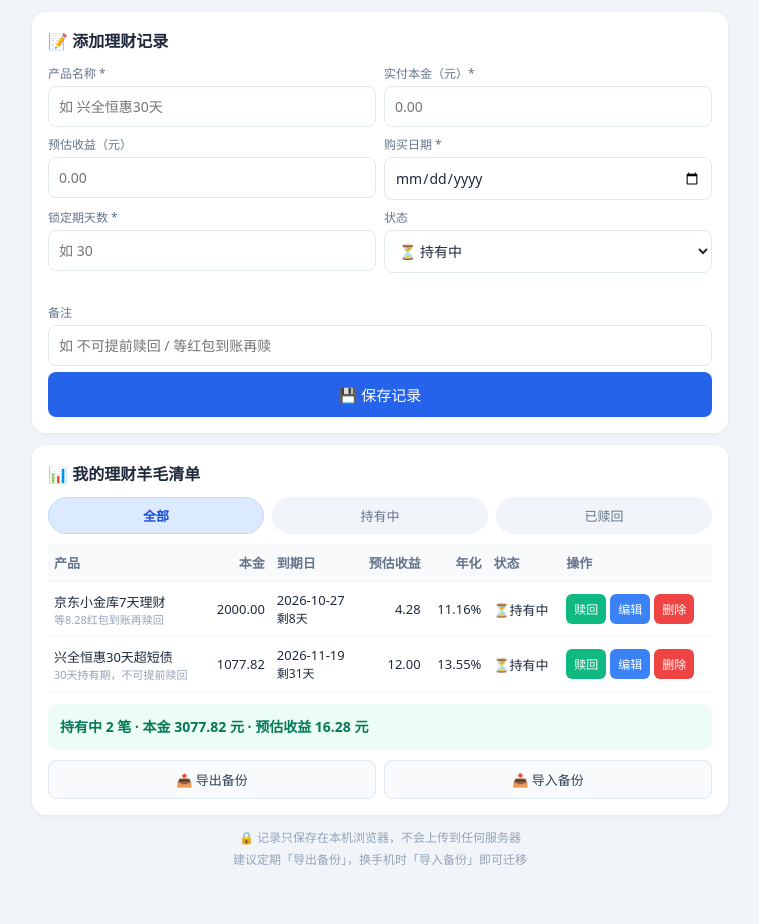
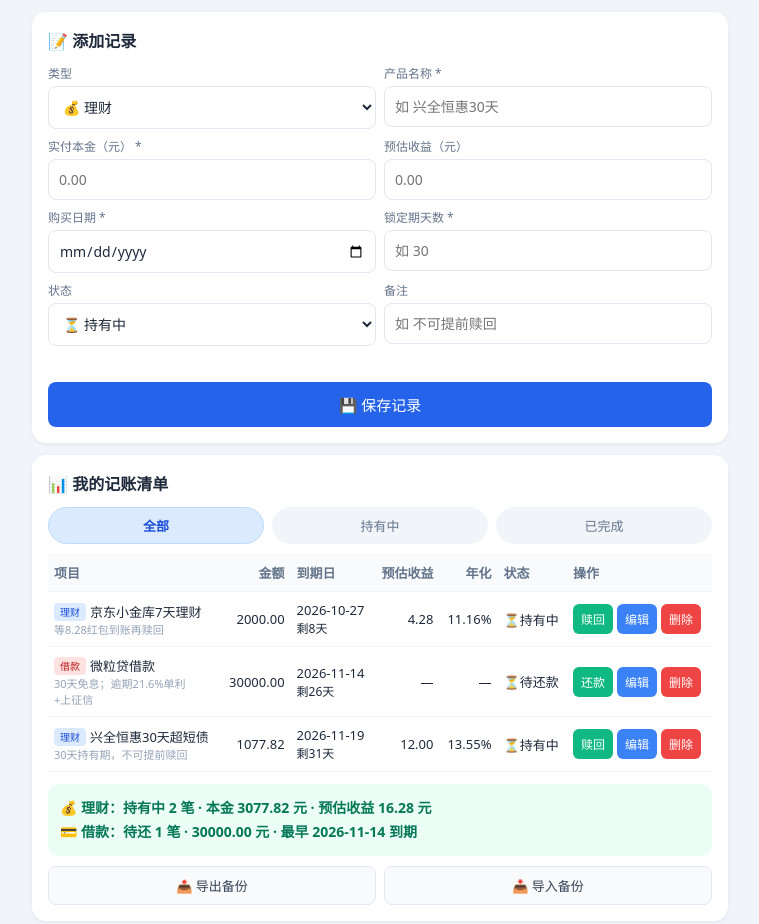
Before and after one commit to w-hw-jiaoxy/licai-yangmao, a plain HTML site: page index.html in a window 1280 px wide. Shown: the top 924 px of the page, without its empty margins (260-1019 px from the left). Drawn offline with Linux system fonts and the light colour scheme.

Commit message:
v2: 新增借款类型，微粒贷3万纳入到期提醒

```diff
--- a/index.html
+++ b/index.html
@@ -33,13 +33,17 @@ tr.warn td{background:#fff7ed}
 .warn-tag{color:#c2410c;font-weight:bold}
 td.num,th.num{text-align:right;font-variant-numeric:tabular-nums}
 .remark{font-size:11px;color:#94a3b8;white-space:normal;max-width:140px}
+.tag{font-size:10px;padding:2px 6px;border-radius:4px;margin-right:4px;vertical-align:1px}
+.tag.licai{background:#dbeafe;color:#1d4ed8}
+.tag.loan{background:#fee2e2;color:#b91c1c}
 .op{display:flex;gap:4px}
 .op button{border:none;border-radius:6px;padding:6px 8px;font-size:12px;color:#fff;cursor:pointer}
 .redeem{background:#10b981}.edit{background:#3b82f6}.del{background:#ef4444}
 .alert{background:#fff7ed;border:1px solid #fed7aa;color:#9a3412;border-radius:10px;padding:10px 12px;margin-bottom:10px;font-size:13px;display:none}
 .alert.show{display:block}
 .alert.t{font-weight:bold;margin-bottom:4px}
-.sum{background:#ecfdf5;color:#047857;padding:12px;border-radius:10px;margin-top:12px;font-weight:bold;font-size:14px;line-height:1.6}
+.sum{background:#ecfdf5;color:#047857;padding:12px;border-radius:10px;margin-top:12px;font-weight:bold;font-size:14px;line-height:1.7}
+.sum.loan-line{color:#b91c1c}
 .tools{display:flex;gap:8px;margin-top:10px}
 .tools button{flex:1;background:#f8fafc;border:1px solid #e2e8f0;color:#334155;border-radius:8px;padding:9px;font-size:13px;cursor:pointer}
 .foot{font-size:12px;color:#94a3b8;text-align:center;line-height:1.8;margin-top:6px}
@@ -48,35 +52,38 @@ td.num,th.num{text-align:right;font-variant-numeric:tabular-nums}
 <body>
 
 <div class="card">
-<h2 id="formTitle">📝 添加理财记录</h2>
+<h2 id="formTitle">📝 添加记录</h2>
 <div class="row">
+<div class="field"><label>类型</label><select id="kind" onchange="toggleKind()"><option value="licai">💰 理财</option><option value="loan">💳 借款</option></select></div>
 <div class="field"><label>产品名称 *</label><input id="name" placeholder="如 兴全恒惠30天"></div>
-<div class="field"><label>实付本金（元）*</label><input id="money" type="number" step="0.01" inputmode="decimal" placeholder="0.00"></div>
 </div>
 <div class="row">
-<div class="field"><label>预估收益（元）</label><input id="expectProfit" type="number" step="0.01" inputmode="decimal" placeholder="0.00"></div>
-<div class="field"><label>购买日期 *</label><input id="startDate" type="date"></div>
+<div class="field"><label id="moneyLabel">实付本金（元）*</label><input id="money" type="number" step="0.01" inputmode="decimal" placeholder="0.00"></div>
+<div class="field" id="profitField"><label>预估收益（元）</label><input id="expectProfit" type="number" step="0.01" inputmode="decimal" placeholder="0.00"></div>
 </div>
 <div class="row">
-<div class="field"><label>锁定期天数 *</label><input id="holdDay" type="number" inputmode="numeric" placeholder="如 30"></div>
-<div class="field"><label>状态</label><select id="status"><option value="holding">⏳ 持有中</option><option value="done">✅ 已到期赎回</option></select></div>
+<div class="field"><label id="dateLabel">购买日期 *</label><input id="startDate" type="date"></div>
+<div class="field"><label id="dayLabel">锁定期天数 *</label><input id="holdDay" type="number" inputmode="numeric" placeholder="如 30"></div>
+</div>
+<div class="row">
+<div class="field"><label>状态</label><select id="status"><option value="holding">⏳ 持有中</option><option value="done">✅ 已完成</option></select></div>
+<div class="field"><label>备注</label><input id="remark" placeholder="如 不可提前赎回"></div>
 </div>
 <div class="hint" id="endPreview"></div>
-<div class="field"><label>备注</label><input id="remark" placeholder="如 不可提前赎回 / 等红包到账再赎"></div>
 <button class="primary" id="saveBtn" onclick="saveItem()">💾 保存记录</button>
 <button class="ghost" id="cancelBtn" style="display:none" onclick="resetForm()">取消编辑</button>
 </div>
 
 <div class="card" id="listCard">
-<h2>📊 我的理财羊毛清单</h2>
+<h2>📊 我的记账清单</h2>
 <div class="chips">
 <div class="chip on" data-f="all" onclick="setFilter('all')">全部</div>
 <div class="chip" data-f="holding" onclick="setFilter('holding')">持有中</div>
-<div class="chip" data-f="done" onclick="setFilter('done')">已赎回</div>
+<div class="chip" data-f="done" onclick="setFilter('done')">已完成</div>
 </div>
 <div class="alert" id="alertBox"></div>
 <div class="table-wrap"><table>
-<thead><tr><th>产品</th><th class="num">本金</th><th>到期日</th><th class="num">预估收益</th><th class="num">年化</th><th>状态</th><th>操作</th></tr></thead>
+<thead><tr><th>项目</th><th class="num">金额</th><th>到期日</th><th class="num">预估收益</th><th class="num">年化</th><th>状态</th><th>操作</th></tr></thead>
 <tbody id="listBody"></tbody>
 </table></div>
 <div class="sum" id="sumBox"></div>
@@ -92,9 +99,11 @@ td.num,th.num{text-align:right;font-variant-numeric:tabular-nums}
 <script>
 "use strict";
 var LS_KEY = "licaiYangmaoListV1";
+var MIG_KEY = "licaiYangmaoMigratedV2";
 var defaultData = [
-{name:"兴全恒惠30天超短债", money:1077.82, expectProfit:12.00, startDate:"2026-10-20", holdDay:30, endDate:"2026-11-19", status:"holding", remark:"30天持有期，不可提前赎回"},
-{name:"京东小金库7天理财", money:2000.00, expectProfit:4.28, startDate:"2026-10-20", holdDay:7, endDate:"2026-10-27", status:"holding", remark:"等8.28红包到账再赎回"}
+{kind:"licai", name:"兴全恒惠30天超短债", money:1077.82, expectProfit:12.00, startDate:"2026-10-20", holdDay:30, endDate:"2026-11-19", status:"holding", remark:"30天持有期，不可提前赎回"},
+{kind:"licai", name:"京东小金库7天理财", money:2000.00, expectProfit:4.28, startDate:"2026-10-20", holdDay:7, endDate:"2026-10-27", status:"holding", remark:"等8.28红包到账再赎回"},
+{kind:"loan", name:"微粒贷借款", money:30000.00, expectProfit:0, startDate:"2026-10-14", holdDay:31, endDate:"2026-11-14", status:"holding", remark:"30天免息；逾期21.6%单利+上征信"}
 ];
 
 var data = loadData();
@@ -102,19 +111,38 @@ var editIndex = -1;
 var curFilter = "all";
 
 function loadData(){
+var arr = null;
 try{
 var raw = localStorage.getItem(LS_KEY);
 if(raw){
-var arr = JSON.parse(raw);
-if(Object.prototype.toString.call(arr)==="[object Array]") return arr;
+var parsed = JSON.parse(raw);
+if(Object.prototype.toString.call(parsed)==="[object Array]") arr = parsed;
 }
 }catch(e){}
-return JSON.parse(JSON.stringify(defaultData));
+if(!arr) arr = JSON.parse(JSON.stringify(defaultData));
+for(var i=0;i<arr.length;i++){ if(!arr[i].kind) arr[i].kind = "licai";}
+return arr;
 }
 function saveData(){
 try{ localStorage.setItem(LS_KEY, JSON.stringify(data));}
 catch(e){ alert("保存失败：浏览器存储不可用");}
 }
+/* 一次性迁移：给老用户补一条微粒贷借款记录 */
+try{
+if(!localStorage.getItem(MIG_KEY)){
+var hasLoan = false;
+for(var mi=0;mi<data.length;mi++){
+if(data[mi].kind==="loan" || /微粒贷/.test(data[mi].name||"")){ hasLoan = true; break;}
+}
+if(!hasLoan){
+data.push({kind:"loan", name:"微粒贷借款", money:30000.00, expectProfit:0, startDate:"2026-10-14", holdDay:31, endDate:"2026-11-14", status:"holding", remark:"30天免息；逾期21.6%单利+上征信"});
+saveData();
+}
+localStorage.setItem(MIG_KEY, "1");
+}
+}catch(e){}
+
+function isLoan(it){ return it.kind === "loan";}
 function esc(s){
 return String(s==null?"":s).replace(/&/g,"&amp;").replace(/</g,"&lt;").replace(/>/g,"&gt;").replace(/"/g,"&quot;");
 }
@@ -140,26 +168,39 @@ return (p/m*365/days*100).toFixed(2)+"%";
 }
 function money(n){ n=+n; return isNaN(n)?"—":n.toFixed(2);}
 
+function toggleKind(){
+var loan = document.getElementById("kind").value === "loan";
+document.getElementById("profitField").style.display = loan? "none": "";
+document.getElementById("moneyLabel").textContent = loan? "借款金额（元） *": "实付本金（元） *";
+document.getElementById("dateLabel").textContent = loan? "借款日期 *": "购买日期 *";
+document.getElementById("dayLabel").textContent = loan? "借款天数 *": "锁定期天数 *";
+document.getElementById("name").placeholder = loan? "如 微粒贷借款": "如 兴全恒惠30天";
+updateEndPreview();
+}
+
 function updateEndPreview(){
 var s = document.getElementById("startDate").value;
 var h = parseInt(document.getElementById("holdDay").value,10);
+var loan = document.getElementById("kind").value === "loan";
 var el = document.getElementById("endPreview");
-el.textContent = (s && h>0)? "到期日："+addDays(s,h): "";
+el.textContent = (s && h>0)? (loan? "还款日：": "到期日：") + addDays(s,h): "";
 }
 
 function saveItem(){
+var kind = document.getElementById("kind").value;
+var loan = kind === "loan";
 var name = document.getElementById("name").value.trim();
 var moneyV = parseFloat(document.getElementById("money").value);
-var profitV = parseFloat(document.getElementById("expectProfit").value)||0;
+var profitV = loan? 0: (parseFloat(document.getElementById("expectProfit").value)||0);
 var startDate = document.getElementById("startDate").value;
 var holdDay = parseInt(document.getElementById("holdDay").value,10);
 var status = document.getElementById("status").value;
 var remark = document.getElementById("remark").value.trim();
-if(!name){ alert("请填写产品名称"); return;}
-if(!(moneyV>0)){ alert("请填写实付本金（大于0）"); return;}
-if(!startDate){ alert("请选择购买日期"); return;}
-if(!(holdDay>0)){ alert("请填写锁定期天数（大于0）"); return;}
-var item = {name:name, money:Math.round(moneyV*100)/100, expectProfit:Math.round(profitV*100)/100,
+if(!name){ alert("请填写名称"); return;}
+if(!(moneyV>0)){ alert(loan? "请填写借款金额（大于0）": "请填写实付本金（大于0）"); return;}
+if(!startDate){ alert(loan? "请选择借款日期": "请选择购买日期"); return;}
+if(!(holdDay>0)){ alert("请填写天数（大于0）"); return;}
+var item = {kind:kind, name:name, money:Math.round(moneyV*100)/100, expectProfit:Math.round(profitV*100)/100,
 startDate:startDate, holdDay:holdDay, endDate:addDays(startDate,holdDay), status:status, remark:remark};
 if(editIndex>=0){ data[editIndex]=item;} else { data.push(item);}
 saveData(); resetForm(); render();
@@ -168,16 +209,18 @@ document.getElementById("listCard").scrollIntoView();
 
 function resetForm(){
 ["name","money","expectProfit","startDate","holdDay","remark"].forEach(function(id){ document.getElementById(id).value="";});
+document.getElementById("kind").value="licai";
 document.getElementById("status").value="holding";
-document.getElementById("endPreview").textContent="";
+toggleKind();
 editIndex=-1;
-document.getElementById("formTitle").textContent="📝 添加理财记录";
+document.getElementById("formTitle").textContent="📝 添加记录";
 document.getElementById("saveBtn").textContent="💾 保存记录";
 document.getElementById("cancelBtn").style.display="none";
 }
 
 function editItem(i){
 var it=data[i]; if(!it) return;
+document.getElementById("kind").value = it.kind || "licai";
 document.getElementById("name").value=it.name;
 document.getElementById("money").value=it.money;
 document.getElementById("expectProfit").value=it.expectProfit;
@@ -185,7 +228,7 @@ document.getElementById("startDate").value=it.startDate;
 document.getElementById("holdDay").value=it.holdDay;
 document.getElementById("status").value=it.status;
 document.getElementById("remark").value=it.remark||"";
-updateEndPreview();
+toggleKind();
 editIndex=i;
 document.getElementById("formTitle").textContent="✏️ 正在编辑："+it.name;
 document.getElementById("saveBtn").textContent="💾 保存修改";
@@ -213,24 +256,30 @@ for(var k=0;k<chips.length;k++){ chips[k].classList.toggle("on", chips[k].getAtt
 render();
 }
 
+function statusText(it){
+if(isLoan(it)) return it.status==="holding"? "⏳待还款": "✅已还款";
+return it.status==="holding"? "⏳持有中": "✅已赎回";
+}
+
 function rowHTML(it,i){
+var loan = isLoan(it);
 var d=daysLeft(it.endDate), cd, warn=false;
 if(it.status==="holding"){
 if(d>0){ cd="剩"+d+"天"; if(d<=3) warn=true;}
-else if(d===0){ cd="今天到期"; warn=true;}
+else if(d===0){ cd= loan? "今天还款": "今天到期"; warn=true;}
 else { cd="逾期"+(-d)+"天"; warn=true;}
 } else { cd="—";}
-var statusText = it.status==="holding"? "⏳持有中": "✅已赎回";
 var ops = it.status==="holding"
-? '<button class="redeem" onclick="redeemItem('+i+')">赎回</button><button class="edit" onclick="editItem('+i+')">编辑</button><button class="del" onclick="delItem('+i+')">删除</button>'
+? '<button class="redeem" onclick="redeemItem('+i+')">'+(loan?"还款":"赎回")+'</button><button class="edit" onclick="editItem('+i+')">编辑</button><button class="del" onclick="delItem('+i+')">删除</button>'
 : '<button class="edit" onclick="editItem('+i+')">编辑</button><button class="del" onclick="delItem('+i+')">删除</button>';
+var tag = '<span class="tag '+(loan?"loan":"licai")+'">'+(loan?"借款":"理财")+'</span>';
 return '<tr class="'+(warn?"warn":"")+'">'+
-'<td>'+esc(it.name)+(it.remark?'<div class="remark">'+esc(it.remark)+'</div>':"")+'</td>'+
+'<td>'+tag+esc(it.name)+(it.remark?'<div class="remark">'+esc(it.remark)+'</div>':"")+'</td>'+
 '<td class="num">'+money(it.money)+'</td>'+
 '<td>'+esc(it.endDate)+'<div class="'+(warn?"warn-tag":"")+'" style="font-size:12px">'+cd+'</div></td>'+
-'<td class="num">'+money(it.expectProfit)+'</td>'+
-'<td class="num">'+annualize(it.expectProfit,it.money,it.holdDay)+'</td>'+
-'<td>'+statusText+'</td>'+
+'<td class="num">'+(loan?"—":money(it.expectProfit))+'</td>'+
+'<td class="num">'+(loan?"—":annualize(it.expectProfit,it.money,it.holdDay))+'</td>'+
+'<td>'+statusText(it)+'</td>'+
 '<td><div class="op">'+ops+'</div></td></tr>';
 }
 
@@ -251,9 +300,10 @@ tbody.innerHTML = idxs.length
 var warns=[];
 data.forEach(function(it){
 if(it.status!=="holding") return;
+var loan=isLoan(it);
 var d=daysLeft(it.endDate);
-if(d<0) warns.push("已于 "+it.endDate+" 到期，请尽快赎回！");
-else if(d<=3) warns.push("将于 "+it.endDate+" 到期（"+(d===0?"今天":"还剩"+d+"天")+"）");
+if(d<0) warns.push("已于 "+it.endDate+(loan?" 到期未还，请尽快还款！":" 到期，请尽快赎回！"));
+else if(d<=3) warns.push("将于 "+it.endDate+" 到期"+(loan?"需还款":"")+"（"+(d===0?(loan?"今天":"今天"):"还剩"+d+"天")+"）");
 });
 var ab=document.getElementById("alertBox");
 if(warns.length){
@@ -261,14 +311,17 @@ ab.innerHTML='<div class="t">🔔 到期提醒</div>'+warns.map(function(w){ ret
 ab.classList.add("show");
 } else { ab.classList.remove("show"); ab.innerHTML="";}
 
-var hp=0, hn=0, hprofit=0, dprofit=0;
+var hp=0, hn=0, hprofit=0, dprofit=0, lp=0, ln=0, learnest="";
 data.forEach(function(it){
-if(it.status==="holding"){ hn++; hp+=+it.money||0; hprofit+=+it.expectProfit||0;}
+if(isLoan(it)){
+if(it.status==="holding"){ ln++; lp+=+it.money||0; if(!learnest||it.endDate<learnest) learnest=it.endDate;}
+} else if(it.status==="holding"){ hn++; hp+=+it.money||0; hprofit+=+it.expectProfit||0;}
 else { dprofit+=+it.expectProfit||0;}
 });
-document.getElementById("sumBox").innerHTML =
-"持有中 "+hn+" 笔 · 本金 "+hp.toFixed(2)+" 元 · 预估收益 "+hprofit.toFixed(2)+" 元"+
-(dprofit>0?'<div style="font-weight:normal;font-size:12px;margin-top:4px">已落袋收益：'+dprofit.toFixed(2)+' 元</div>':"");
+var html = "💰 理财：持有中 "+hn+" 笔 · 本金 "+hp.toFixed(2)+" 元 · 预估收益 "+hprofit.toFixed(2)+" 元";
+if(dprofit>0) html += '<div style="font-weight:normal;font-size:12px">已落袋收益：'+dprofit.toFixed(2)+' 元</div>';
+if(ln>0) html += '<div class="loan-line">💳 借款：待还 '+ln+' 笔 · '+lp.toFixed(2)+' 元'+(learnest?' · 最早 '+learnest+' 到期':"")+'</div>';
+document.getElementById("sumBox").innerHTML = html;
 }
 
 function exportJSON(){
@@ -276,7 +329,6 @@ if(!data.length){ alert("暂无数据可导出"); return;}
 var blob=new Blob([JSON.stringify(data,null,2)],{type:"application/json"});
 var a=document.createElement("a");
 var t=new Date();
-var ts=t.getFullYear()+String(t.getMonth()+1)+(t.getMonth()+1<10?"":"")+String(t.getDate());
 a.href=URL.createObjectURL(blob);
 a.download="licai-yangmao-backup-"+t.getFullYear()+"-"+(t.getMonth()+1)+"-"+t.getDate()+".json";
 document.body.appendChild(a); a.click();
@@ -288,9 +340,13 @@ r.onload=function(){
 try{
 var arr=JSON.parse(r.result);
 if(Object.prototype.toString.call(arr)!=="[object Array]"||!arr.length) throw new Error("empty");
-for(var k=0;k<arr.length;k++){ if(!arr[k]||typeof arr[k].name!=="string") throw new Error("bad");}
+for(var k=0;k<arr.length;k++){
+if(!arr[k]||typeof arr[k].name!=="string") throw new Error("bad");
+if(!arr[k].kind) arr[k].kind="licai";
+}
 if(!confirm("备份中有 "+arr.length+" 条记录，将替换当前全部 "+data.length+" 条，继续吗？")) return;
 data=arr; editIndex=-1; resetForm(); saveData(); render();
+try{ localStorage.setItem(MIG_KEY,"1");}catch(e){}
 alert("导入成功");
 }catch(e){ alert("导入失败：文件不是有效的备份");}
 };
@@ -299,10 +355,12 @@ r.readAsText(file);
 
 document.getElementById("startDate").addEventListener("change",updateEndPreview);
 document.getElementById("holdDay").addEventListener("input",updateEndPreview);
+document.getElementById("kind").addEventListener("change",updateEndPreview);
 document.getElementById("importFile").addEventListener("change",function(e){
 if(e.target.files[0]) importJSON(e.target.files[0]);
 e.target.value="";
 });
+toggleKind();
 render();
 </script>
 </body>
```
